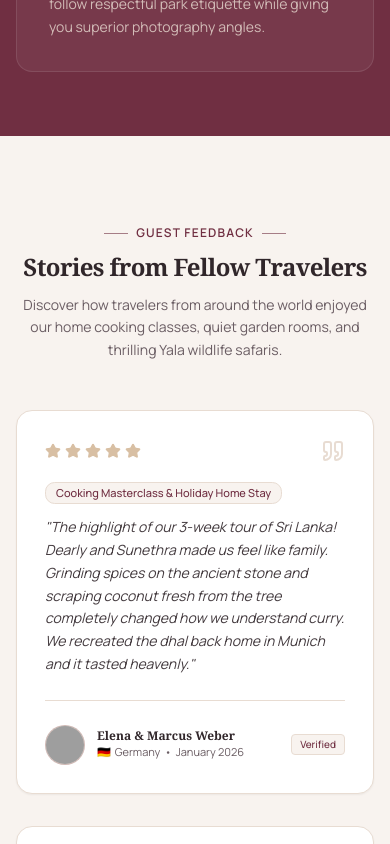
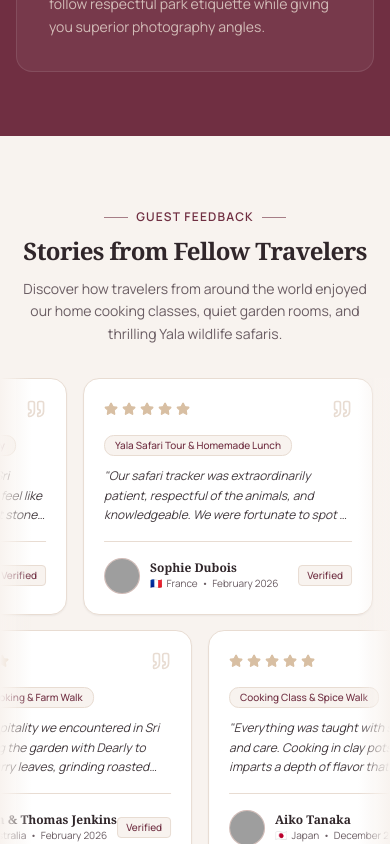
Before and after one commit to chamodya-hirusha/dearly-tourism, a Next.js app: page / in a window 390 px wide. Shown: the part 7960-8804 px from the top of the page. Built offline with nearby package versions, Linux system fonts and the light colour scheme; grey boxes are pictures that could not be loaded.

Commit message:
feat: add 2-row buttonless auto-scrolling marquee for guest feedback on mobile view

```diff
--- a/app/globals.css
+++ b/app/globals.css
@@ -96,3 +96,43 @@
     font-family: var(--font-serif);
   }
 }
+
+/* Guest Feedback Auto-Scroll Marquee (Mobile 2-Row) */
+@keyframes marquee-left {
+  0% {
+    transform: translateX(0);
+  }
+  100% {
+    transform: translateX(-50%);
+  }
+}
+
+@keyframes marquee-right {
+  0% {
+    transform: translateX(-50%);
+  }
+  100% {
+    transform: translateX(0);
+  }
+}
+
+.animate-marquee-left {
+  display: flex;
+  width: max-content;
+  animation: marquee-left 28s linear infinite;
+  will-change: transform;
+}
+
+.animate-marquee-right {
+  display: flex;
+  width: max-content;
+  animation: marquee-right 30s linear infinite;
+  will-change: transform;
+}
+
+.animate-marquee-left:hover,
+.animate-marquee-left:active,
+.animate-marquee-right:hover,
+.animate-marquee-right:active {
+  animation-play-state: paused;
+}
--- a/components/shared/TestimonialSection.tsx
+++ b/components/shared/TestimonialSection.tsx
@@ -1,9 +1,9 @@
 import React from 'react';
 import Image from 'next/image';
-import { Star, Quote, ShieldAlert } from 'lucide-react';
+import { Star, Quote } from 'lucide-react';
 import { demoTestimonials } from '@/data/testimonials';
+import { Testimonial } from '@/types';
 import { SectionHeading } from './SectionHeading';
-import { DemoBadge } from './DemoBadge';
 
 interface TestimonialSectionProps {
   title?: string;
@@ -11,6 +11,70 @@ interface TestimonialSectionProps {
   eyebrow?: string;
   limit?: number;
   className?: string;
+}
+
+function FeedbackCard({ t, isCompact = false }: { t: Testimonial; isCompact?: boolean }) {
+  return (
+    <div
+      className={`bg-white rounded-2xl shadow-xs border border-[#E8DCD2] hover:border-[#702F42]/30 hover:shadow-md transition-all duration-300 flex flex-col justify-between ${
+        isCompact ? 'w-[290px] shrink-0 p-5 select-none' : 'p-7'
+      }`}
+    >
+      <div>
+        {/* Rating & Quote Icon */}
+        <div className="flex items-center justify-between mb-3">
+          <div className="flex items-center gap-1 text-[#D8BFA3]">
+            {Array.from({ length: t.rating }).map((_, i) => (
+              <Star key={i} className="w-3.5 h-3.5 fill-current" />
+            ))}
+          </div>
+          <Quote className={`text-[#E8DCD2] ${isCompact ? 'w-5 h-5' : 'w-6 h-6'}`} />
+        </div>
+
+        {/* Experience taken tag */}
+        <div className="mb-2.5">
+          <span className="inline-block px-2.5 py-0.5 rounded-md text-[10px] sm:text-[11px] font-medium bg-[#F8F3EF] text-[#702F42] border border-[#E8DCD2]">
+            {t.experienceTaken}
+          </span>
+        </div>
+
+        {/* Quote text */}
+        <p className={`text-[#30262A]/90 leading-relaxed italic ${isCompact ? 'text-xs line-clamp-3' : 'text-sm'}`}>
+          "{t.quote}"
+        </p>
+      </div>
+
+      {/* Guest Profile Footer */}
+      <div className={`border-t border-[#E8DCD2] flex items-center justify-between ${isCompact ? 'pt-4 mt-4' : 'pt-6 mt-6'}`}>
+        <div className="flex items-center gap-2.5">
+          <div className="relative w-9 h-9 rounded-full overflow-hidden bg-[#E8DCD2] border border-[#702F42]/20 shrink-0">
+            <Image
+              src={t.avatar}
+              alt={t.guestName}
+              fill
+              sizes="36px"
+              className="object-cover"
+            />
+          </div>
+          <div className="min-w-0">
+            <h4 className="text-xs font-bold text-[#30262A] truncate">
+              {t.guestName}
+            </h4>
+            <p className="text-[10px] sm:text-[11px] text-[#6A5D63] flex items-center gap-1 truncate">
+              <span>{t.countryFlag}</span>
+              <span>{t.country}</span>
+              <span>•</span>
+              <span>{t.date}</span>
+            </p>
+          </div>
+        </div>
+
+        <span className="text-[10px] text-[#702F42] font-medium bg-[#F8F3EF] px-2 py-0.5 rounded border border-[#E8DCD2] shrink-0">
+          Verified
+        </span>
+      </div>
+    </div>
+  );
 }
 
 export function TestimonialSection({
@@ -22,72 +86,43 @@ export function TestimonialSection({
 }: TestimonialSectionProps) {
   const reviews = limit ? demoTestimonials.slice(0, limit) : demoTestimonials;
 
+  // Split all 6 testimonials into 2 rows for mobile auto-scroll marquee
+  const row1 = demoTestimonials.slice(0, 3);
+  const row2 = demoTestimonials.slice(3, 6);
+  // Duplicate each row to ensure an uninterrupted, seamless infinite loop
+  const row1Items = [...row1, ...row1];
+  const row2Items = [...row2, ...row2];
+
   return (
-    <section className={`py-20 bg-[#F8F3EF] ${className}`}>
+    <section className={`py-16 sm:py-20 bg-[#F8F3EF] overflow-hidden ${className}`}>
       <div className="max-w-7xl mx-auto px-4 sm:px-6 lg:px-8">
-        <SectionHeading eyebrow={eyebrow} title={title} subtitle={subtitle} className="mb-12" />
+        <SectionHeading eyebrow={eyebrow} title={title} subtitle={subtitle} className="mb-8 sm:mb-12" />
 
-        {/* Testimonial Cards Grid */}
-        <div className="grid grid-cols-1 md:grid-cols-2 lg:grid-cols-3 gap-8">
+        {/* Desktop & Tablet: Standard Grid */}
+        <div className="hidden md:grid md:grid-cols-2 lg:grid-cols-3 gap-8">
           {reviews.map((t) => (
-            <div
-              key={t.id}
-              className="bg-white rounded-2xl p-7 shadow-xs border border-[#E8DCD2] hover:border-[#702F42]/30 hover:shadow-md transition-all duration-300 flex flex-col justify-between"
-            >
-              <div>
-                {/* Rating & Quote Icon */}
-                <div className="flex items-center justify-between mb-4">
-                  <div className="flex items-center gap-1 text-[#D8BFA3]">
-                    {Array.from({ length: t.rating }).map((_, i) => (
-                      <Star key={i} className="w-4 h-4 fill-current" />
-                    ))}
-                  </div>
-                  <Quote className="w-6 h-6 text-[#E8DCD2]" />
-                </div>
+            <FeedbackCard key={t.id} t={t} isCompact={false} />
+          ))}
+        </div>
+      </div>
 
-                {/* Experience taken tag */}
-                <div className="mb-3">
-                  <span className="inline-block px-2.5 py-0.5 rounded-md text-[11px] font-medium bg-[#F8F3EF] text-[#702F42] border border-[#E8DCD2]">
-                    {t.experienceTaken}
-                  </span>
-                </div>
+      {/* Mobile: 2-Row Auto-scrolling Infinite Marquee (No Buttons) */}
+      <div className="block md:hidden relative w-full overflow-hidden">
+        {/* Soft Left & Right Fade Gradients */}
+        <div className="pointer-events-none absolute inset-y-0 left-0 w-8 bg-gradient-to-r from-[#F8F3EF] to-transparent z-10" />
+        <div className="pointer-events-none absolute inset-y-0 right-0 w-8 bg-gradient-to-l from-[#F8F3EF] to-transparent z-10" />
 
-                {/* Quote text */}
-                <p className="text-sm text-[#30262A]/90 leading-relaxed italic">
-                  "{t.quote}"
-                </p>
-              </div>
+        {/* Row 1 - Auto-scrolls Left */}
+        <div className="animate-marquee-left gap-4 pr-4">
+          {row1Items.map((t, idx) => (
+            <FeedbackCard key={`row1-${t.id}-${idx}`} t={t} isCompact={true} />
+          ))}
+        </div>
 
-              {/* Guest Profile Footer */}
-              <div className="pt-6 mt-6 border-t border-[#E8DCD2] flex items-center justify-between">
-                <div className="flex items-center gap-3">
-                  <div className="relative w-10 h-10 rounded-full overflow-hidden bg-[#E8DCD2] border border-[#702F42]/20">
-                    <Image
-                      src={t.avatar}
-                      alt={t.guestName}
-                      fill
-                      sizes="40px"
-                      className="object-cover"
-                    />
-                  </div>
-                  <div>
-                    <h4 className="text-xs font-bold text-[#30262A]">
-                      {t.guestName}
-                    </h4>
-                    <p className="text-[11px] text-[#6A5D63] flex items-center gap-1">
-                      <span>{t.countryFlag}</span>
-                      <span>{t.country}</span>
-                      <span>•</span>
-                      <span>{t.date}</span>
-                    </p>
-                  </div>
-                </div>
-
-                <span className="text-[10px] text-[#702F42] font-medium bg-[#F8F3EF] px-2 py-0.5 rounded border border-[#E8DCD2]">
-                  Verified
-                </span>
-              </div>
-            </div>
+        {/* Row 2 - Auto-scrolls Right */}
+        <div className="animate-marquee-right gap-4 pr-4 mt-4">
+          {row2Items.map((t, idx) => (
+            <FeedbackCard key={`row2-${t.id}-${idx}`} t={t} isCompact={true} />
           ))}
         </div>
       </div>
--- a/data/testimonials.ts
+++ b/data/testimonials.ts
@@ -61,4 +61,16 @@ export const demoTestimonials: Testimonial[] = [
     avatar: 'https://images.unsplash.com/photo-1500648767791-00dcc994a43e?auto=format&fit=crop&w=300&q=80',
     verifiedDemoGuest: true,
   },
+  {
+    id: 'test-6',
+    guestName: 'Sarah & Thomas Jenkins',
+    country: 'Australia',
+    countryFlag: '🇦🇺',
+    experienceTaken: 'Traditional Cooking & Farm Walk',
+    date: 'February 2026',
+    rating: 5,
+    quote: 'The best hospitality we encountered in Sri Lanka! Walking the garden with Dearly to pluck fresh curry leaves, grinding roasted spices on the miris gala, and dining under the stars made our vacation truly magical. Our kids loved every second.',
+    avatar: 'https://images.unsplash.com/photo-1544005313-94ddf0286df2?auto=format&fit=crop&w=300&q=80',
+    verifiedDemoGuest: true,
+  },
 ];
```
